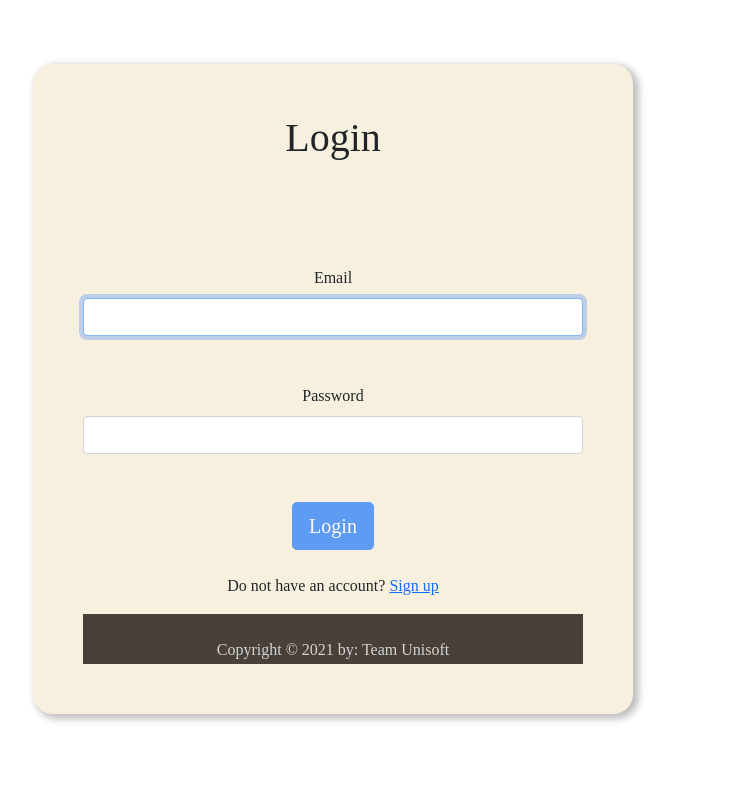
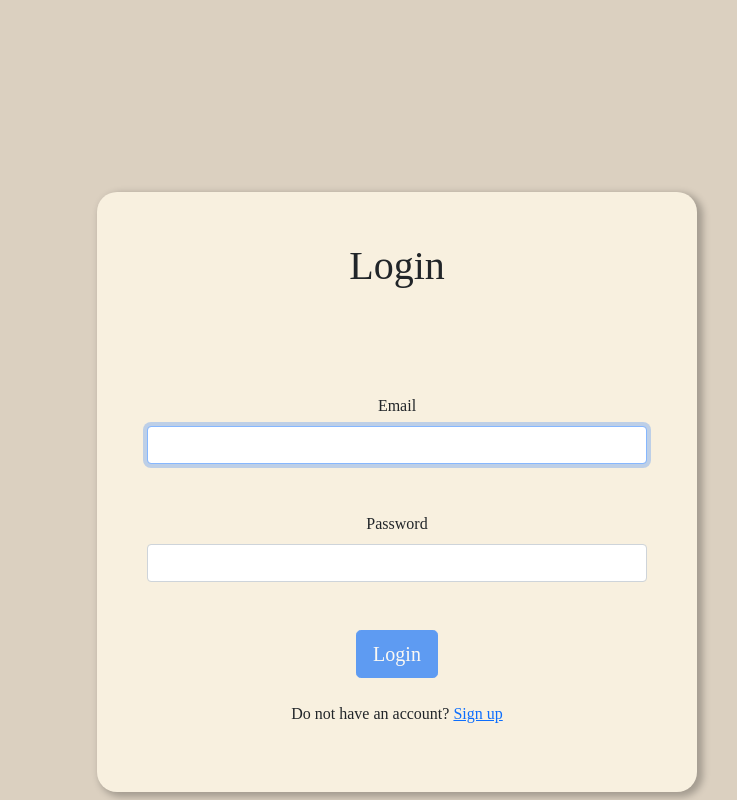
Before and after one commit to LOOP115/Unisoft_CRM_Front, a React (Create React App) app: page /login in a window 1280 px wide. Shown: the top 800 px of the page, without its empty margins (351-1088 px from the left). Built offline with nearby package versions, Linux system fonts and the light colour scheme.

Commit message:
adjust background color

```diff
--- a/public/styles.css
+++ b/public/styles.css
@@ -74,7 +74,7 @@ button:active {
 
 .home-content{
     background-color: #F7F6F2;
-    min-height: auto;
+    min-height: 650px;
     min-width: auto;
 }
 
@@ -94,7 +94,7 @@ button:active {
 }
 
 .home-style{
-  min-height: auto;
+  min-height: 100%;
 }
 
 .home-content-detail-text{
@@ -113,19 +113,16 @@ button:active {
 
 /* Login style */
 .login_signup_Firm {
-    margin-left: 30%;
-    margin-top: 5%;
+    margin-left: 35%;
     height: auto;
     min-height: 400px;
     max-width: 600px;
     min-width: 250px;
-    background: #f1f5f8;
     background-size: 100px 100px;
     border-radius: 20px;
     box-shadow: 4px 3px 7px 2px #00000040;
     padding: 50px;
     box-sizing: border-box;
-    background-color: #f8f0df
   }
   .heading {
     display: flex;
@@ -166,3 +163,8 @@ button:active {
     box-shadow: 0 1px #666;
     transform: translateY(1px);
   }
+
+.background {
+  background-color: #DBD0C0;
+  min-height: 1000px;
+}
--- a/src/components/Footer.jsx
+++ b/src/components/Footer.jsx
@@ -8,11 +8,13 @@ function Footer(){
         color : "lightGray",
         textAlign : "center",
         height: "50px",
-        margin: "0px 0px 0px 0px",
+        marginTop: "1%",
+        position: "relative",
+        bottom: "0"
     };
 
     return (
-        <p style = {footerStyle}><p><br />Copyright © {currentYear} by: Team Unisoft</p></p>
+        <p style = {footerStyle}><p>Copyright © {currentYear} by: Team Unisoft</p></p>
     );
 }
 
--- a/src/components/Login.jsx
+++ b/src/components/Login.jsx
@@ -64,7 +64,7 @@ function Login(props) {
   if (loginFailed){
     return (<>
 
-          <div className="Login">
+          <div className = "login_signup_Firm">
             <Alert variant="danger">
               Incorrect Email/Password!
             </Alert>
@@ -96,7 +96,9 @@ function Login(props) {
     )
   }
   return (
-      <div className="Login" style={loginStyle} className = "login_signup_Firm">
+    <div className = "background">
+    <br /><br /><br /><br /><br /><br /><br /><br />
+      <div style={loginStyle} className = "login_signup_Firm">
         <Form >
           <h1>Login</h1> <br /><br /><br /><br />
           <Form.Group size="lg" controlId="email">
@@ -125,7 +127,9 @@ function Login(props) {
           <br /><br />
           <p>Do not have an account? <a href="/Signup">Sign up</a> </p>
         </Form>
-        <Footer />
+      </div>
+      <br /><br /><br /><br /><br /><br /><br />
+      <Footer />
       </div>
   )
 
--- a/src/components/Signup.jsx
+++ b/src/components/Signup.jsx
@@ -100,6 +100,7 @@ function Signup() {
   }
 
   return (
+    <div className = "background"><br /><br />
       <div style = {signupStyle} className = "login_signup_Firm">
         <h2> Signup </h2>
         <div className="Signup">
@@ -191,7 +192,9 @@ function Signup() {
           </Form>
           <p>Already have account? <a href="/login">Log in</a> </p>
         </div>
-         <Footer />
+      </div>
+      <br /><br /><br />
+      <Footer />
       </div>
   );
 
```
